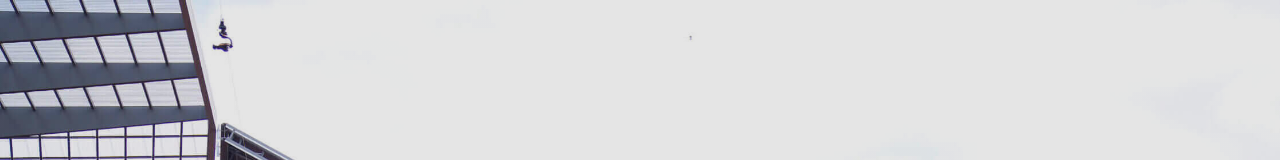
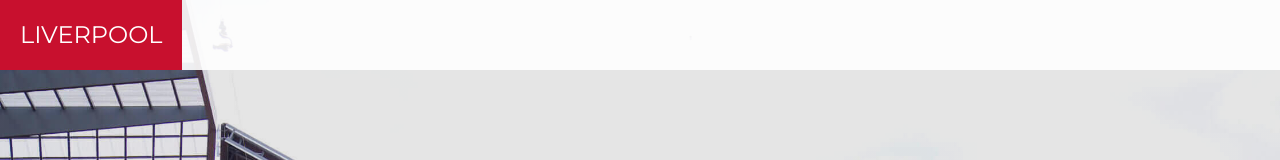
Before and after one commit to NewBean0312/liverpool-website-code, a plain HTML site: page index.html in a window 1280 px wide. Shown: the top 160 px of the page. Drawn offline with Linux system fonts and the light colour scheme.

Commit message:
header 작업

```diff
--- a/index.html
+++ b/index.html
@@ -29,6 +29,11 @@
     ></script>
   </head>
   <body>
+    <header>
+      <div class="container">
+        <a href="index.html" class="headA">LIVERPOOL</a>
+      </div>
+    </header>
     <section class="conA">
       <div class="container">
         <img src="./images/logo.png" alt="logo" />
--- a/style.css
+++ b/style.css
@@ -18,6 +18,33 @@ body {
   background-color: #e3ddce;
   background-color: var(--bg-color);
 }
+
+/* header */
+header {
+  position: absolute;
+  top: 0;
+  left: 0;
+  z-index: 100;
+  width: 100%;
+  background-color: rgba(255, 255, 255, 0.9);
+}
+/* // header */
+
+/* header A: 사이트 이름 */
+.headA {
+  display: inline-block;
+  padding-left: 20px;
+  padding-right: 20px;
+  background-color: #c8102e;
+  background-color: var(--main-color);
+  line-height: 70px;
+  color: #fff;
+  color: var(--text-bright-color);
+  font-family: "Montserrat", sans-serif;
+  font-size: 24px;
+  text-decoration: none;
+}
+/* // header A: 사이트 이름 */
 
 /* content A - 히어로 이미지*/
 .conA {
@@ -415,17 +442,28 @@ footer .container {
 /* // footerC: 저작권 */
 
 /* footerD: SNS 메뉴 */
+.footD {
+  margin-top: 20px;
+}
+
 .footD ul {
+  display: flex;
   margin: 0;
   padding: 0;
   list-style: none;
 }
 
 .footD a {
-  display: flex;
-  padding: 5px;
+  display: block;
+  margin-right: 8px;
+  width: 2em;
+  padding: 0;
+  border-radius: 50%;
+  border: 1px solid currentColor;
   color: inherit;
-  font-size: 12px;
+  line-height: 2em;
+  font-size: 16px;
+  text-align: center;
   text-decoration: none;
 }
 
```
